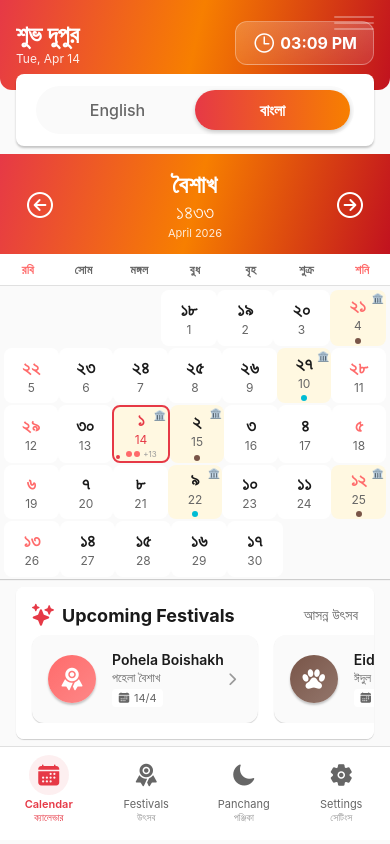
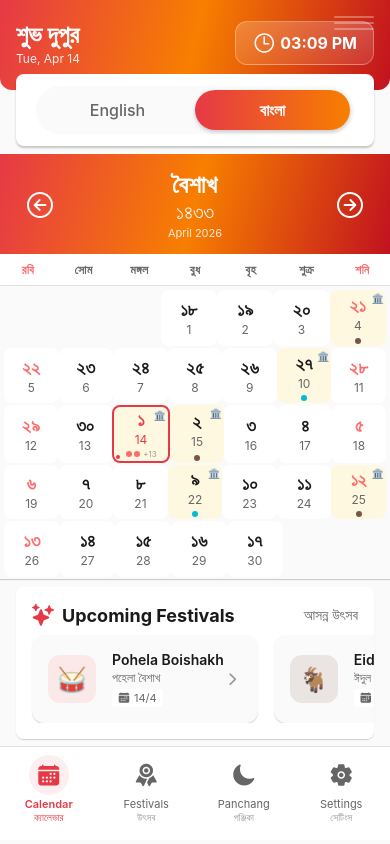
Before and after one commit to moktarul12/bengalicalendar, a React Native app: screen / in a window 390 px wide. Built offline with nearby package versions, Linux system fonts and the light colour scheme.

Commit message:
fix for android and festival

```diff
--- a/app.json
+++ b/app.json
@@ -27,12 +27,7 @@
         "foregroundImage": "./assets/adaptive-icon.png",
         "backgroundColor": "#E63946"
       },
-      "splash": {
-        "image": "./assets/splash-icon.png",
-        "resizeMode": "contain",
-        "backgroundColor": "#E63946"
-      },
-      "edgeToEdgeEnabled": true,
+      "edgeToEdgeEnabled": false,
       "permissions": [
         "android.permission.INTERNET",
         "android.permission.ACCESS_NETWORK_STATE",
@@ -52,8 +47,12 @@
         {
           "backgroundColor": "#E63946",
           "image": "./assets/splash-icon.png",
-          "imageWidth": 300,
-          "resizeMode": "contain"
+          "imageWidth": 400,
+          "resizeMode": "contain",
+          "statusBar": {
+            "backgroundColor": "#E63946",
+            "style": "light"
+          }
         }
       ],
       [
--- a/package.json
+++ b/package.json
@@ -34,6 +34,7 @@
     "react-native-gesture-handler": "~2.28.0",
     "react-native-reanimated": "~4.1.1",
     "react-native-safe-area-context": "~5.6.0",
+    "react-native-svg": "^15.15.4",
     "react-native-web": "^0.21.0",
     "react-native-worklets": "0.5.1"
   },
--- a/src/components/FestivalIcon.tsx
+++ b/src/components/FestivalIcon.tsx
@@ -1,26 +1,43 @@
 import React from 'react';
-import { View, StyleSheet } from 'react-native';
-import { Ionicons } from '@expo/vector-icons';
-import { LinearGradient } from 'expo-linear-gradient';
-import { COLORS, BORDER_RADIUS, SHADOWS } from '../constants/theme';
+import { View, StyleSheet, Text } from 'react-native';
+import { COLORS, BORDER_RADIUS } from '../constants/theme';
 
 interface FestivalIconProps {
-  iconName: string;
+  iconPath: string;
   color: string;
   size?: number;
   marginRight?: number;
 }
 
-export default function FestivalIcon({ iconName, color, size = 64, marginRight = 0 }: FestivalIconProps) {
+// Creative emoji mapping for festivals
+const iconMapping: { [key: string]: string } = {
+  'pohela-boishakh.svg': '🥁',     // Dhak - iconic Bengali New Year sound
+  'durga-puja.svg': '🪔',          // Pujo vibe (or use 🐅 if you want Durga-specific)
+  'kali-puja.svg': '🕯️',          // Night पूजा + deep devotion
+  'diwali.svg': '✨',              // Lights (less overlap with Kali Puja)
+  'christmas.svg': '🎄',           // Park Street Christmas vibe
+  'independence-day.svg': '🇮🇳',   // Indian flag
+  'victory-day.svg': '🎖️',         // Bangladesh Victory Day feel
+  'eid-ul-fitr.svg': '🕌',         // Mosque (more community-centric)
+  'eid-ul-adha.svg': '🐐',         // Qurbani (goat more common locally)
+  'saraswati-puja.svg': '🪶',      // White/youth vibe (alt: 📖 for studies)
+  'holi.svg': '🌸',                // Dol Jatra (flower + softer aesthetic)
+  'rakhi.svg': '🧵',               // Rakhi thread
+  'navratri.svg': '🔱',            // Shakti symbol (closer to Durga roots)
+  'janmashtami.svg': '🪈',         // Krishna’s flute (much clearer than 🎭)
+  'basant-panchami.svg': '🌼',     // Yellow spring (very Bengali)
+  'makar-sankranti.svg': '🍚',     // Pithe-puli (food = strong Bengal identity)
+};
+
+export default function FestivalIcon({ iconPath, color, size = 64, marginRight = 0 }: FestivalIconProps) {
+  const emoji = iconMapping[iconPath] || '🎊';
+
   return (
-    <LinearGradient
-      colors={[color, color + 'CC']}
-      start={{ x: 0, y: 0 }}
-      end={{ x: 1, y: 1 }}
-      style={[styles.iconContainer, { width: size, height: size, borderRadius: size / 2, marginRight }]}
-    >
-      <Ionicons name={iconName as any} size={size * 0.5} color="#FFFFFF" />
-    </LinearGradient>
+    <View style={[styles.iconContainer, { width: size, height: size, marginRight }]}>
+      <View style={[styles.iconBackground, { backgroundColor: color + '20' }]}>
+        <Text style={[styles.emoji, { fontSize: size * 0.5 }]}>{emoji}</Text>
+      </View>
+    </View>
   );
 }
 
@@ -28,6 +45,17 @@ const styles = StyleSheet.create({
   iconContainer: {
     justifyContent: 'center',
     alignItems: 'center',
-    ...SHADOWS.md,
+  },
+  iconBackground: {
+    width: '100%',
+    height: '100%',
+    justifyContent: 'center',
+    alignItems: 'center',
+    borderRadius: BORDER_RADIUS.lg,
+    borderWidth: 2,
+    borderColor: 'transparent',
+  },
+  emoji: {
+    textAlign: 'center',
   },
 });
--- a/src/components/UpcomingFestivals.tsx
+++ b/src/components/UpcomingFestivals.tsx
@@ -44,7 +44,7 @@ export default function UpcomingFestivals({
             onPress={() => onFestivalPress?.(festival)}
             activeOpacity={0.7}
           >
-            <FestivalIcon iconName={festival.icon} color={festival.color} size={48} marginRight={SPACING.md} />
+            <FestivalIcon iconPath={festival.icon} color={festival.color} size={48} marginRight={SPACING.md} />
             <View style={styles.festivalInfo}>
               <Text style={styles.festivalName} numberOfLines={1}>{festival.nameEn}</Text>
               <Text style={styles.festivalNameBn} numberOfLines={1}>{festival.nameBn}</Text>
--- a/src/data/festivals.json
+++ b/src/data/festivals.json
@@ -6,7 +6,7 @@
       "nameEn": "Pohela Boishakh",
       "description": "Bengali New Year",
       "type": "cultural",
-      "icon": "ribbon",
+      "icon": "pohela-boishakh.svg",
       "color": "#FF6B6B",
       "isPublicHoliday": true,
       "dates": {
@@ -33,7 +33,7 @@
       "nameEn": "Durga Puja",
       "description": "Durga Puja festival",
       "type": "religious",
-      "icon": "prayer",
+      "icon": "durga-puja.svg",
       "color": "#E91E63",
       "isPublicHoliday": true,
       "dates": {
@@ -60,7 +60,7 @@
       "nameEn": "Kali Puja",
       "description": "Kali Puja festival",
       "type": "religious",
-      "icon": "flame",
+      "icon": "kali-puja.svg",
       "color": "#9C27B0",
       "isPublicHoliday": true,
       "dates": {
@@ -87,7 +87,7 @@
       "nameEn": "Diwali",
       "description": "Festival of Lights",
       "type": "religious",
-      "icon": "bulb",
+      "icon": "diwali.svg",
       "color": "#FF9800",
       "isPublicHoliday": true,
       "dates": {
@@ -114,7 +114,7 @@
       "nameEn": "Christmas",
       "description": "Christmas Day",
       "type": "religious",
-      "icon": "star",
+      "icon": "christmas.svg",
       "color": "#4CAF50",
       "isPublicHoliday": true,
       "dates": {
@@ -141,7 +141,7 @@
       "nameEn": "Independence Day",
       "description": "Independence Day",
       "type": "national",
-      "icon": "flag",
+      "icon": "independence-day.svg",
       "color": "#FF9933",
       "isPublicHoliday": true,
       "dates": {
@@ -168,7 +168,7 @@
       "nameEn": "Victory Day",
       "description": "Victory Day of Bangladesh",
       "type": "national",
-      "icon": "medal",
+      "icon": "victory-day.svg",
       "color": "#FF5722",
       "isPublicHoliday": true,
       "dates": {
@@ -195,7 +195,7 @@
       "nameEn": "Eid ul Fitr",
       "description": "Eid ul Fitr",
       "type": "religious",
-      "icon": "moon",
+      "icon": "eid-ul-fitr.svg",
       "color": "#00BCD4",
       "isPublicHoliday": true,
       "dates": {
@@ -222,7 +222,7 @@
       "nameEn": "Eid ul Adha",
       "description": "Eid ul Adha",
       "type": "religious",
-      "icon": "paw",
+      "icon": "eid-ul-adha.svg",
       "color": "#795548",
       "isPublicHoliday": true,
       "dates": {
@@ -249,7 +249,7 @@
       "nameEn": "Saraswati Puja",
       "description": "Saraswati Puja",
       "type": "religious",
-      "icon": "book",
+      "icon": "saraswati-puja.svg",
       "color": "#FFEB3B",
       "isPublicHoliday": false,
       "dates": {
@@ -276,7 +276,7 @@
       "nameEn": "Holi",
       "description": "Festival of Colors",
       "type": "cultural",
-      "icon": "color-palette",
+      "icon": "holi.svg",
       "color": "#FF4081",
       "isPublicHoliday": false,
       "dates": {
@@ -303,7 +303,7 @@
       "nameEn": "Raksha Bandhan",
       "description": "Raksha Bandhan",
       "type": "cultural",
-      "icon": "heart-outline",
+      "icon": "rakhi.svg",
       "color": "#9C27B0",
       "isPublicHoliday": false,
       "dates": {
@@ -330,7 +330,7 @@
       "nameEn": "Navratri",
       "description": "Navratri Festival",
       "type": "religious",
-      "icon": "sparkles",
+      "icon": "navratri.svg",
       "color": "#E91E63",
       "isPublicHoliday": false,
       "dates": {
@@ -357,7 +357,7 @@
       "nameEn": "Janmashtami",
       "description": "Krishna Janmashtami",
       "type": "religious",
-      "icon": "leaf",
+      "icon": "janmashtami.svg",
       "color": "#673AB7",
       "isPublicHoliday": false,
       "dates": {
@@ -384,7 +384,7 @@
       "nameEn": "Vasant Panchami",
       "description": "Vasant Panchami",
       "type": "seasonal",
-      "icon": "flower-outline",
+      "icon": "basant-panchami.svg",
       "color": "#FF9800",
       "isPublicHoliday": false,
       "dates": {
@@ -411,7 +411,7 @@
       "nameEn": "Makar Sankranti",
       "description": "Makar Sankranti",
       "type": "seasonal",
-      "icon": "airplane-outline",
+      "icon": "makar-sankranti.svg",
       "color": "#FFC107",
       "isPublicHoliday": false,
       "dates": {
--- a/src/screens/FestivalsScreen.tsx
+++ b/src/screens/FestivalsScreen.tsx
@@ -46,7 +46,7 @@ export default function FestivalsScreen() {
 
   const renderFestivalItem = ({ item }: { item: Festival }) => (
     <TouchableOpacity style={styles.festivalItem} activeOpacity={0.7}>
-      <FestivalIcon iconName={item.icon} color={item.color} size={64} marginRight={SPACING.md} />
+      <FestivalIcon iconPath={item.icon} color={item.color} size={64} marginRight={SPACING.md} />
       <View style={styles.festivalInfo}>
         <Text style={styles.festivalNameEn} numberOfLines={1}>{item.nameEn}</Text>
         <Text style={styles.festivalNameBn} numberOfLines={1}>{item.nameBn}</Text>
```
Also changed, not shown: 1 other file (tests, documents, lock files or other folders).
